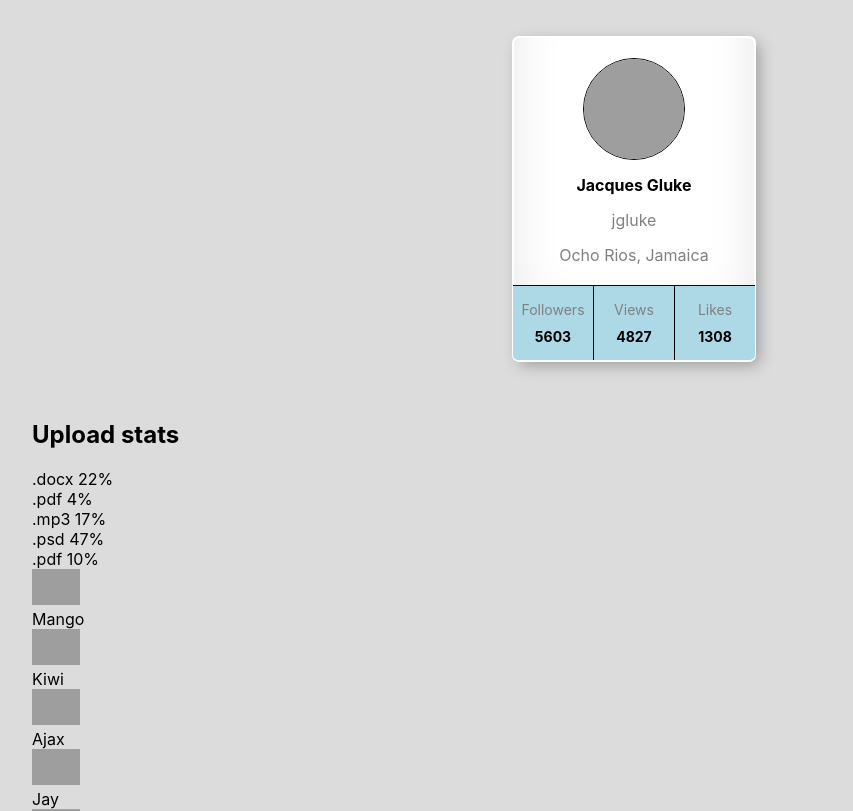
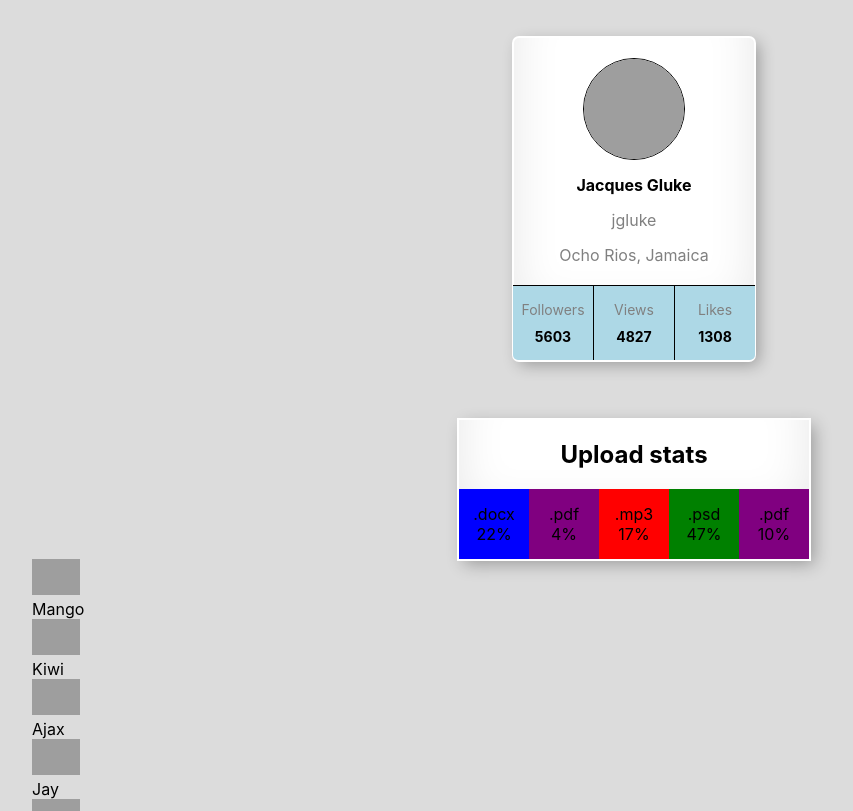
Before and after one commit to TanyaMosk/goit-react-hw-01-components, a React (Create React App) app: page / in a window 1280 px wide. Shown: the top 811 px of the page, without its empty margins (6-859 px from the left). Built offline with nearby package versions, Linux system fonts and the light colour scheme; grey boxes are pictures that could not be loaded.

Commit message:
Statistics-styled

```diff
--- a/src/components/Statistics/Statistics.jsx
+++ b/src/components/Statistics/Statistics.jsx
@@ -1,21 +1,20 @@
-// import {Section,StatList,ListItem} from './Statistics.styled'
+import {Section,StatList,ListItem} from './Statistics.styled'
 
 export const Statistics = ({ statistics }) => {
     // console.log(statistics);
-
     return (
-  <section>
+  <Section>
   <h2 className="title">Upload stats</h2>
 
-    <ul>
+    <StatList>
         {statistics.map(({ id, label, percentage }) => (
-    <li className="item" key={id} color={label}>
+    <ListItem className="item" key={id} color={label}>
       <span className="label">{label} </span>
       <span className="percentage">{percentage}%</span>
-    </li>
+    </ListItem>
     ))}
-  </ul>
- </section>
+  </StatList>
+ </Section>
 );
 
 }
--- a/src/components/Statistics/Statistics.styled.js
+++ b/src/components/Statistics/Statistics.styled.js
@@ -1,39 +1,39 @@
-// import styled from 'styled-components'
+import styled from 'styled-components'
 
-// export const Section = styled.section`
-// background-color: white;
-//   margin: auto;
-//   width: 300px;
-//    box-shadow:
-//        inset 0 -3em 3em rgba(0,0,0,0.1),
-//              0 0  0 2px rgb(255,255,255),
-//              0.3em 0.3em 1em rgba(0,0,0,0.3);
-//   display: flex;
-//   flex-wrap: wrap;
-//   justify-content: center;
-// `;
+export const Section = styled.section`
+background-color: white;
+  margin: auto;
+  width: 350px;
+   box-shadow:
+       inset 0 -3em 3em rgba(0,0,0,0.1),
+             0 0  0 2px rgb(255,255,255),
+             0.3em 0.3em 1em rgba(0,0,0,0.3);
+  display: flex;
+  flex-wrap: wrap;
+  justify-content: center;
+`;
 
-// export const StatList = styled.ul`
-//   display: flex;
-//   justify-content: space-between;
-// `;
+export const StatList = styled.ul`
+  display: flex;
+  justify-content: space-between;
+`;
 
-// export const ListItem = styled.li`
-// width: 60px;
-// padding: 15px 10px;
-// display: flex;
-// flex-direction: column;
-// align-items: center;
-// background-color: ${props => {
-//     switch (props.color) {
-//         case ".docx":
-//             return 'blue';
-//         case ".pdf":
-//             return 'purple';
-//         case ".mp3":
-//             return 'red';
-//         case ".psd":
-//             return 'green';
-//     }
-// }};
-// `;
+export const ListItem = styled.li`
+width: 50px;
+padding: 15px 10px;
+display: flex;
+flex-direction: column;
+align-items: center;
+background-color: ${props => {
+    switch (props.color) {
+        case ".docx":
+            return 'blue';
+        case ".pdf":
+            return 'purple';
+        case ".mp3":
+            return 'red';
+        case ".psd":
+            return 'green';
+    }
+}};
+`;
```
